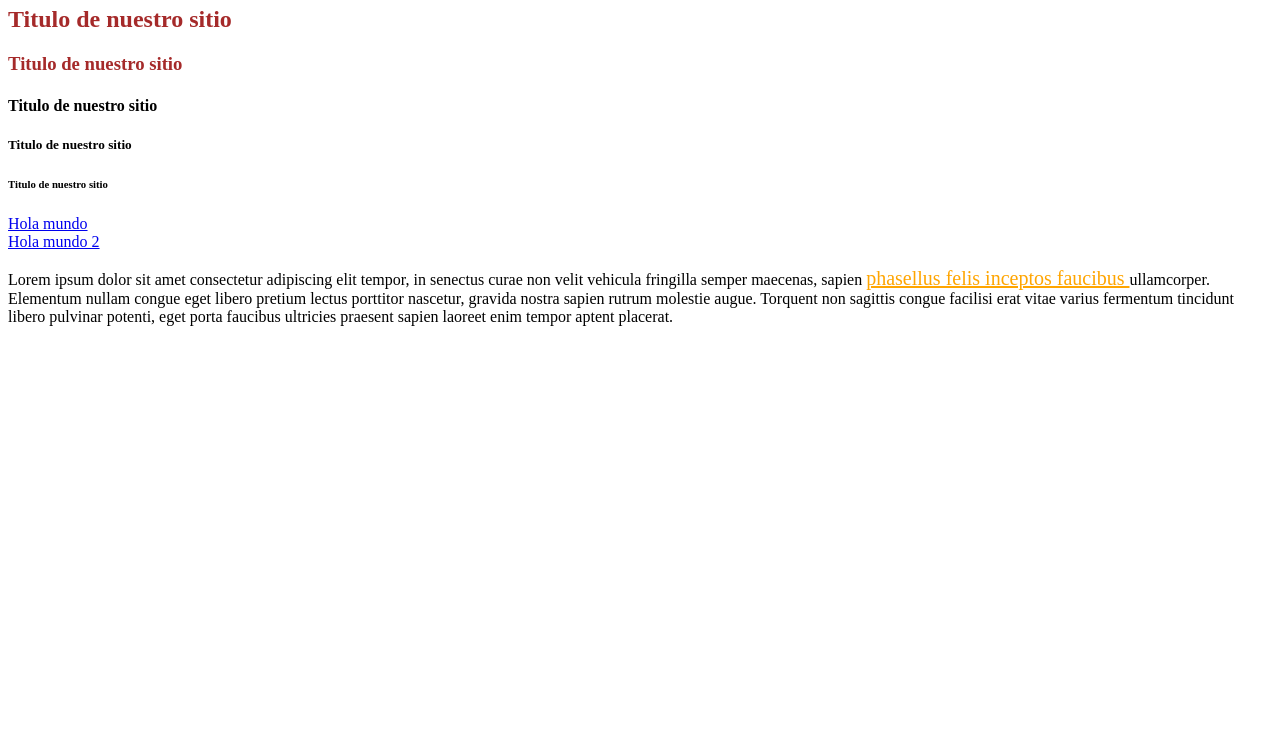
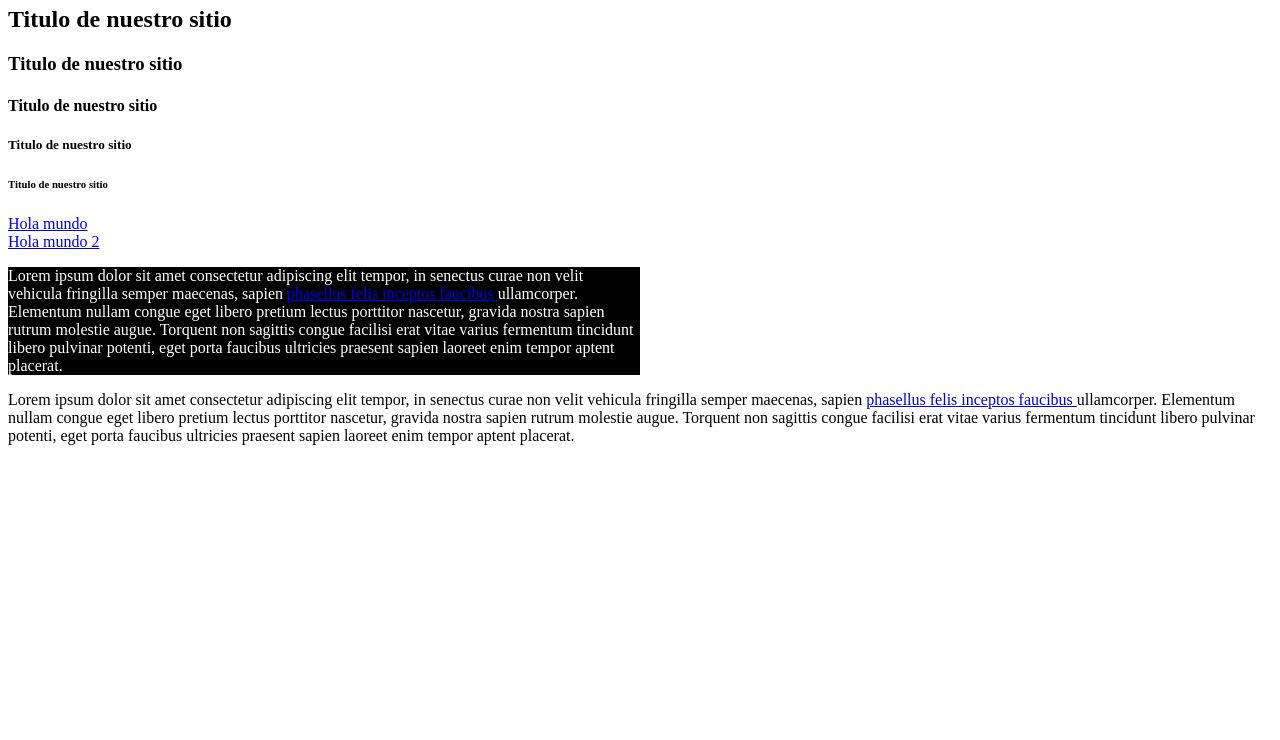
Before and after one commit to NicolasB0429/FalconMaster, a plain HTML site: page index.html in a window 1280 px wide. Shown: the part 60-800 px from the top of the page. Drawn offline with Linux system fonts and the light colour scheme.

Commit message:
Unidades de Medida

```diff
--- a/css/style.css
+++ b/css/style.css
@@ -1,16 +1,17 @@
-/* selectores de etiqueta */
-h1,h2,h3{
-    color: brown;
+body{
+    /* por defecto siempre es 16px */
+    font-size: 16px;
 }
-/* -Todos los elementos a que esten dentro de parrafos */
-p a{
+/* % en este caso toma al padre body */
+div{
     font-size: 20px;
+    background-color: black;
+    color: white;
+    width: 50%;
 }
-
-.orange {
-    color: orange;
+/* em es para el padre más cercano  */
+/* rem es para el padre body */
+div p{
+    font-size: 1em;
+    font-size: 1rem;
 }
-a [href="http://www.falconmasters.com"]{
-    color: green;
-    font-size: 30px;
-}
--- a/index.html
+++ b/index.html
@@ -15,10 +15,22 @@
         <br>
         <a href="#">Hola mundo 2</a>
 
+        <div>
+            <p>
+                Lorem ipsum dolor sit amet consectetur adipiscing elit tempor,
+                in senectus curae non velit vehicula fringilla semper maecenas,
+                sapien <a href="#"> phasellus felis inceptos faucibus </a> ullamcorper.
+                Elementum nullam congue eget libero pretium lectus porttitor
+                nascetur, <span> gravida nostra sapien </span> rutrum molestie
+                augue. Torquent non sagittis congue facilisi erat vitae varius
+                fermentum tincidunt libero pulvinar potenti, eget porta
+                faucibus ultricies praesent sapien laoreet enim tempor aptent placerat.
+            </p>
+        </div>
         <p>
             Lorem ipsum dolor sit amet consectetur adipiscing elit tempor,
             in senectus curae non velit vehicula fringilla semper maecenas,
-            sapien <a href="#" class="orange"> phasellus felis inceptos faucibus </a> ullamcorper.
+            sapien <a href="#"> phasellus felis inceptos faucibus </a> ullamcorper.
             Elementum nullam congue eget libero pretium lectus porttitor
             nascetur, <span> gravida nostra sapien </span> rutrum molestie
             augue. Torquent non sagittis congue facilisi erat vitae varius
```
